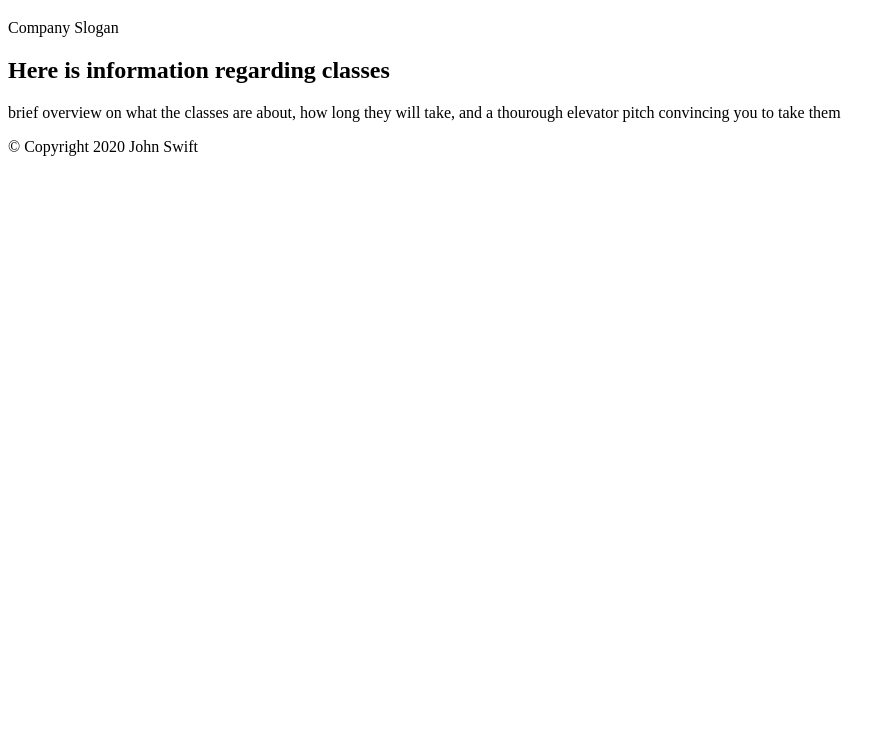
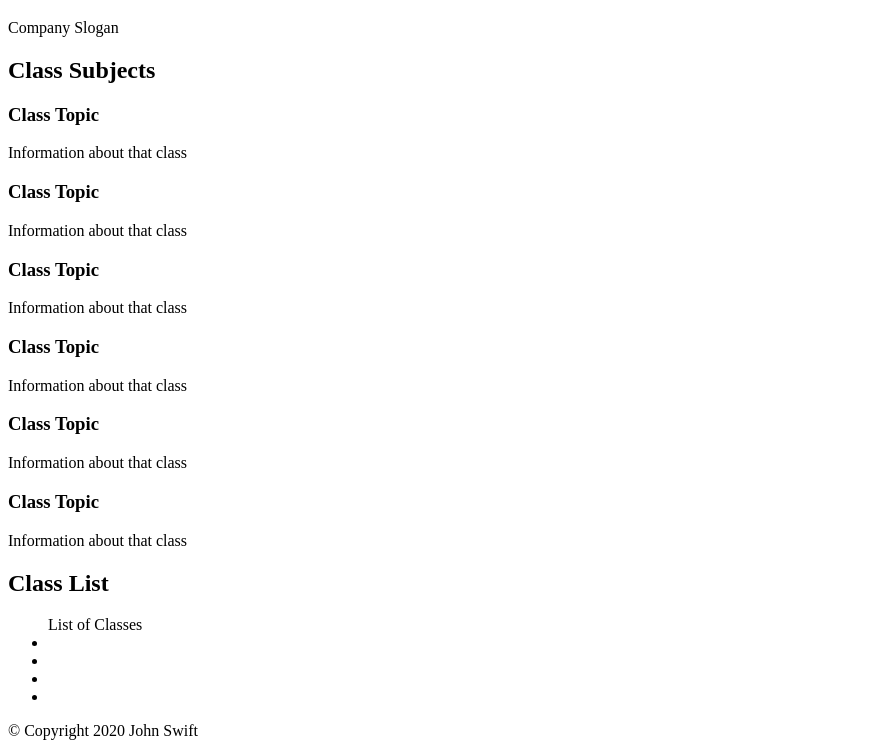
Before and after one commit to Swiftyfast/FED1StudioProject, a plain HTML site: page FED1StudioProject/Classes.html in a window 1280 px wide. Shown: the part 61-809 px from the top of the page, without its empty margins (0-895 px from the left). Drawn offline with Linux system fonts and the light colour scheme.

Commit message:
Reformated Classes, Contact, and Team to look more like the Project Brief

```diff
--- a/FED1StudioProject/Classes.html
+++ b/FED1StudioProject/Classes.html
@@ -15,9 +15,44 @@
     </header>
     <main>
         <section>
+            <h2>Class Subjects</h2>
             <article>
-                <h2>Here is information regarding classes</h2>
-                <p>brief overview on what the classes are about, how long they will take, and a thourough elevator pitch convincing you to take them </p>
+                <section>
+                    <h3>Class Topic</h3>
+                    <p>Information about that class</p>
+                </section>
+                <section>
+                    <h3>Class Topic</h3>
+                    <p>Information about that class</p>
+                </section>
+                <section>
+                    <h3>Class Topic</h3>
+                    <p>Information about that class</p>
+                </section>
+                <section>
+                    <h3>Class Topic</h3>
+                    <p>Information about that class</p>
+                </section>
+                <section>
+                    <h3>Class Topic</h3>
+                    <p>Information about that class</p>
+                </section>
+                <section>
+                    <h3>Class Topic</h3>
+                    <p>Information about that class</p>
+                </section>
+            </article>
+        </section>
+        <section>
+            <h2>Class List</h2>
+            <article>
+                <ul>
+                    List of Classes
+                    <li></li>
+                    <li></li>
+                    <li></li>
+                    <li></li>
+                </ul>
             </article>
         </section>
     </main>
```
Also changed, not shown: FED1StudioProject/Contact.html (+3 -2 lines), FED1StudioProject/Team.html (+10 -1 lines).
